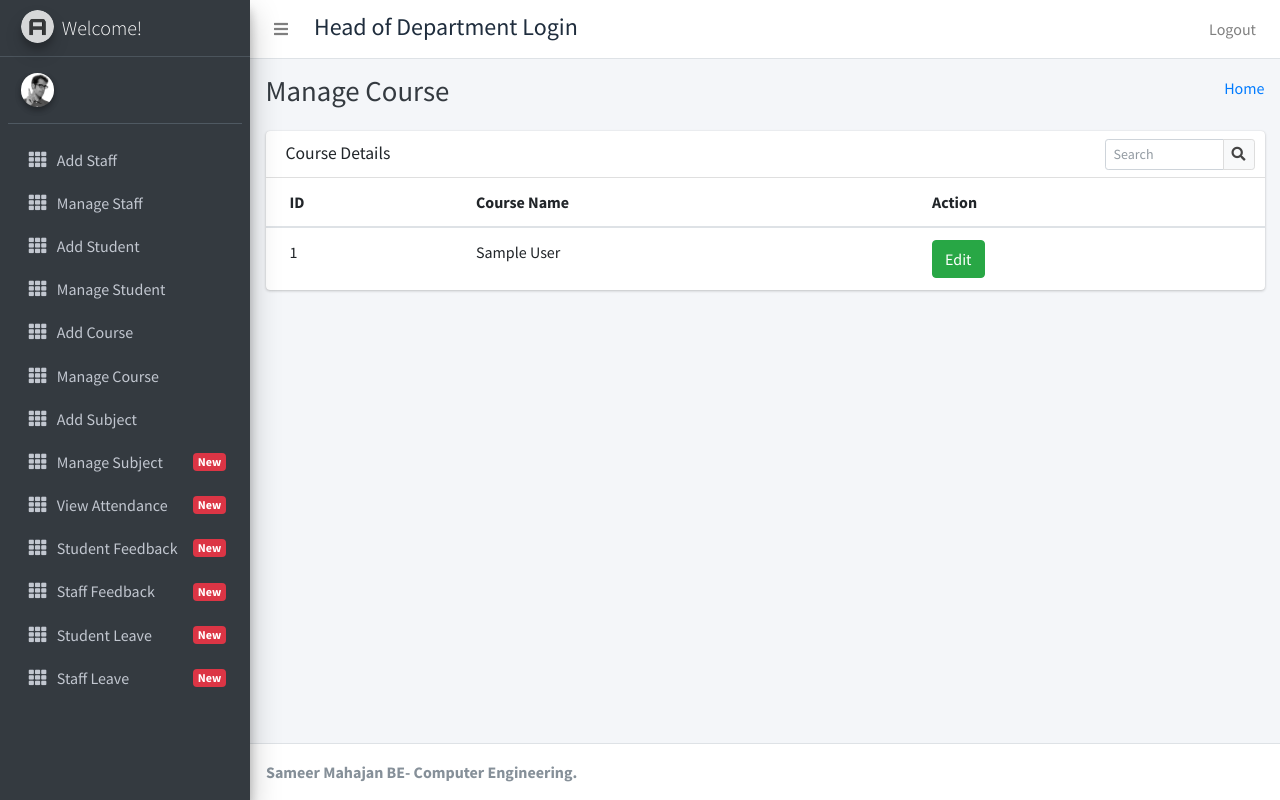
After one commit to ssameermah/Terna-Student-Management, a Django app: page /manage_course in a window 1280 px wide. The commit adds this page. Run offline with Django 3.2, Linux system fonts and the light colour scheme; tables that the repository leaves empty hold one stand-in row (values such as "Sample post"); some libraries are stand-ins or nearby versions.

Commit message:
manage course

```diff
--- a/student_management/student_app/HodViews.py
+++ b/student_management/student_app/HodViews.py
@@ -117,3 +117,7 @@ def manage_staff(request):
 def manage_student(request):
     students=Students.objects.all()
     return render(request,"hod_template/manage_student_template.html",{"students":students})
+
+def manage_course(request):
+    courses=Courses.objects.all()
+    return render(request,"hod_template/manage_course_template.html",{"courses":courses})
--- /dev/null
+++ b/student_management/student_app/templates/hod_template/manage_course_template.html
@@ -0,0 +1,57 @@
+
+{% extends 'hod_template/base_template.html' %}
+{% block page_title %}
+Manage Course
+{% endblock page_title %}
+{% block main_content %}
+    <!-- Main content -->
+    <section class="content">
+      <div class="container-fluid">
+
+
+           <div class="row">
+          <div class="col-12">
+            <div class="card">
+              <div class="card-header">
+                <h3 class="card-title">Course Details</h3>
+
+                <div class="card-tools">
+                  <div class="input-group input-group-sm" style="width: 150px;">
+                    <input type="text" name="table_search" class="form-control float-right" placeholder="Search">
+
+                    <div class="input-group-append">
+                      <button type="submit" class="btn btn-default"><i class="fas fa-search"></i></button>
+                    </div>
+                  </div>
+                </div>
+              </div>
+              <!-- /.card-header -->
+              <div class="card-body table-responsive p-0">
+                <table class="table table-hover text-nowrap">
+                  <thead>
+                    <tr>
+                      <th>ID</th>
+                      <th>Course Name</th>
+                      <th>Action</th>
+                    </tr>
+                  </thead>
+                  <tbody>
+                  {% for course in courses %}
+                    <tr>
+                      <td>{{ course.id }}</td>
+                      <td>{{ course.course_name }}</td>
+                      <td><a href="/edit_course/{{ course.id }}" class="btn btn-success">Edit</a></td>
+                    </tr>
+                  {% endfor %}
+                  </tbody>
+                </table>
+              </div>
+              <!-- /.card-body -->
+            </div>
+            <!-- /.card -->
+          </div>
+        </div>
+      </div>
+    </section>
+    <!-- /.content -->
+{% endblock main_content %}
--- a/student_management/student_app/templates/hod_template/sidebar_template.html
+++ b/student_management/student_app/templates/hod_template/sidebar_template.html
@@ -65,7 +65,7 @@
             </a>
           </li>
           <li class="nav-item">
-            <a href="#" class="nav-link">
+            <a href="/manage_course" class="nav-link">
               <i class="nav-icon fas fa-th"></i>
               <p>
                 Manage Course
--- a/student_management/student_management/urls.py
+++ b/student_management/student_management/urls.py
@@ -37,7 +37,8 @@ urlpatterns = [
     path('add_subject',HodViews.add_subject),
     path('add_subject_save',HodViews.add_subject_save),
     path('manage_staff',HodViews.manage_staff),
-    path('manage_student',HodViews.manage_student)
+    path('manage_student',HodViews.manage_student),
+    path('manage_course',HodViews.manage_course)
 
 
 ]+static(settings.MEDIA_URL,document_root=settings.MEDIA_ROOT)+static(settings.STATIC_URL,document_root=settings.STATIC_ROOT)
```
